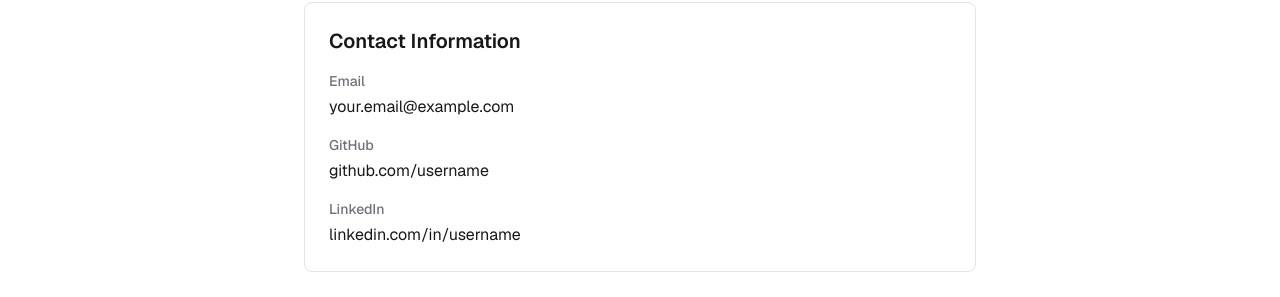
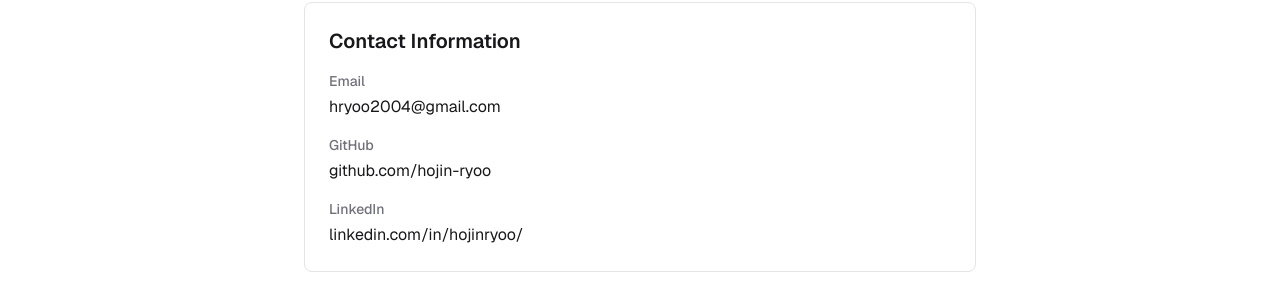
Before and after one commit to hojin-ryoo/portfolio_v3, a Next.js app: page /contact in a window 1280 px wide. Shown: the part 251-548 px from the top of the page. Built offline with nearby package versions, Linux system fonts and the light colour scheme.

Commit message:
Populated content page

```diff
--- a/app/contact/page.tsx
+++ b/app/contact/page.tsx
@@ -28,10 +28,10 @@ export default function Contact() {
                     Email
                   </h3>
                   <a
-                    href="mailto:your.email@example.com"
+                    href="mailto:hryoo2004@gmail.com"
                     className="mt-1 block text-zinc-900 hover:text-zinc-600 dark:text-zinc-50 dark:hover:text-zinc-300 transition-colors"
                   >
-                    your.email@example.com
+                    hryoo2004@gmail.com
                   </a>
                 </div>
                 <div>
@@ -39,12 +39,12 @@ export default function Contact() {
                     GitHub
                   </h3>
                   <a
-                    href="https://github.com"
+                    href="https://github.com/hojin-ryoo"
                     target="_blank"
                     rel="noopener noreferrer"
                     className="mt-1 block text-zinc-900 hover:text-zinc-600 dark:text-zinc-50 dark:hover:text-zinc-300 transition-colors"
                   >
-                    github.com/username
+                    github.com/hojin-ryoo
                   </a>
                 </div>
                 <div>
@@ -52,12 +52,12 @@ export default function Contact() {
                     LinkedIn
                   </h3>
                   <a
-                    href="https://linkedin.com"
+                    href="https://www.linkedin.com/in/hojinryoo/"
                     target="_blank"
                     rel="noopener noreferrer"
                     className="mt-1 block text-zinc-900 hover:text-zinc-600 dark:text-zinc-50 dark:hover:text-zinc-300 transition-colors"
                   >
-                    linkedin.com/in/username
+                    linkedin.com/in/hojinryoo/
                   </a>
                 </div>
               </div>
```
